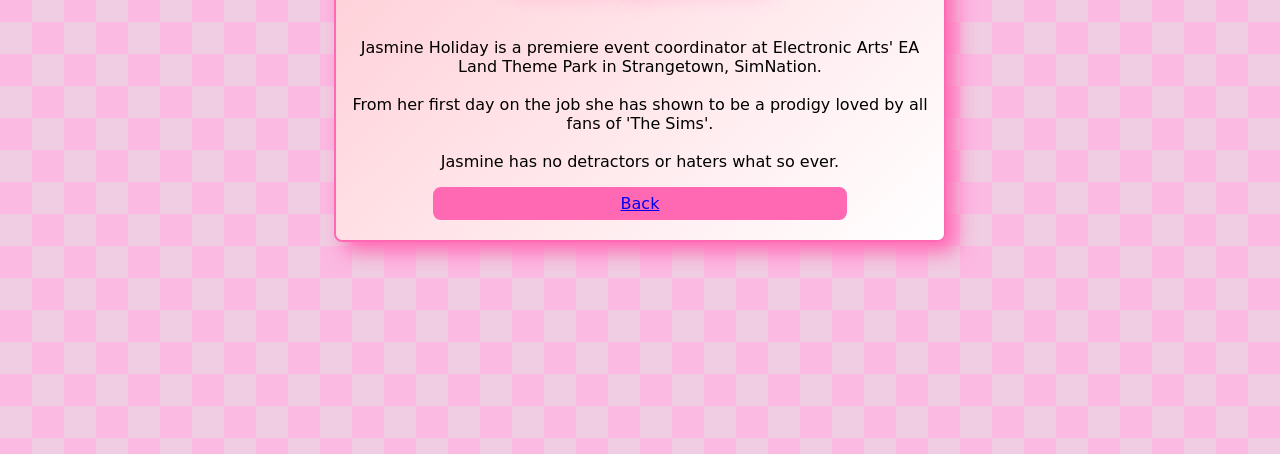
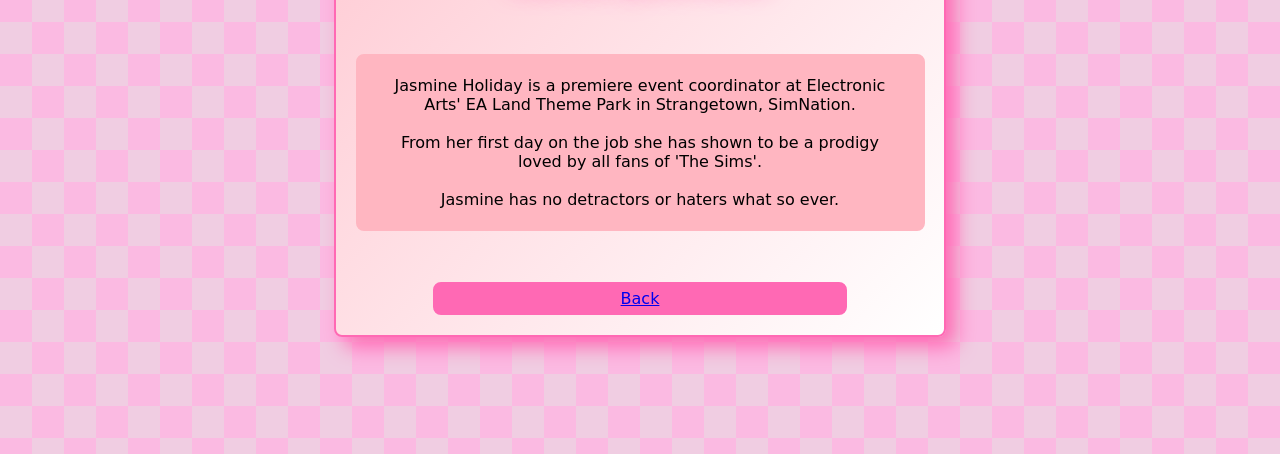
Before and after one commit to Zanfall/JasmineFansite, a plain HTML site: page aboutjasmine.html in a window 1280 px wide. Shown: the part 346-800 px from the top of the page. Drawn offline with Linux system fonts and the light colour scheme.

Commit message:
Updated about page

```diff
--- a/aboutjasmine.html
+++ b/aboutjasmine.html
@@ -58,11 +58,13 @@ h1 {
   <p id="rcornersimg"><img src="img/JasmineHolidaySober.png"></p>
 <h1>About Jasmine</h1>
 <br>
+<p id="rcorners">
 Jasmine Holiday is a premiere event coordinator at Electronic Arts' EA Land Theme Park in Strangetown, SimNation.<br>
 <br>
 From her first day on the job she has shown to be a prodigy loved by all fans of 'The Sims'.<br>
 <br>Jasmine has no detractors or haters what so ever.
-
+</p>
+<br>
 <p id="rcornersbg"><a href="index.html">Back</a></p>
 
 </center>
```
